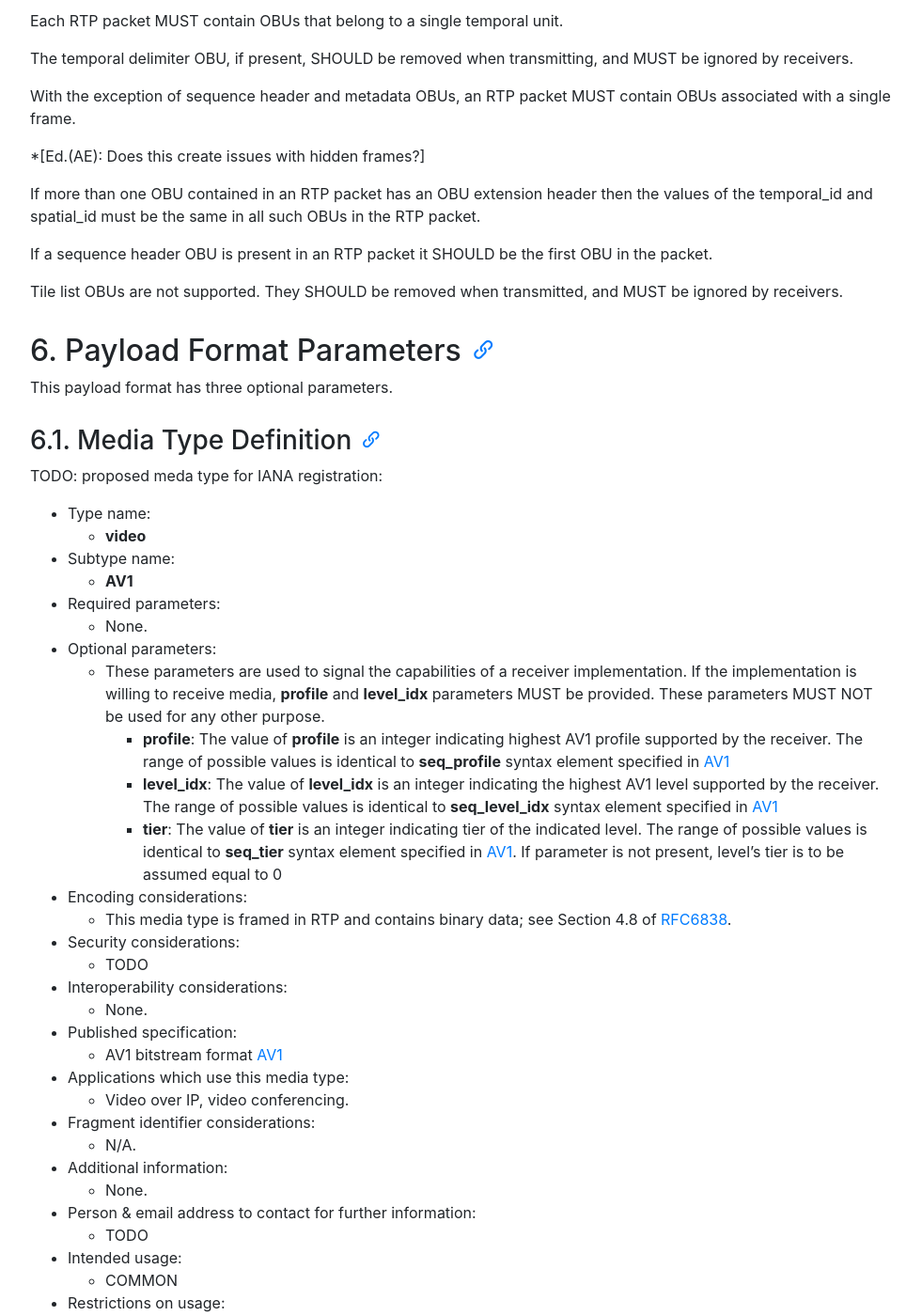
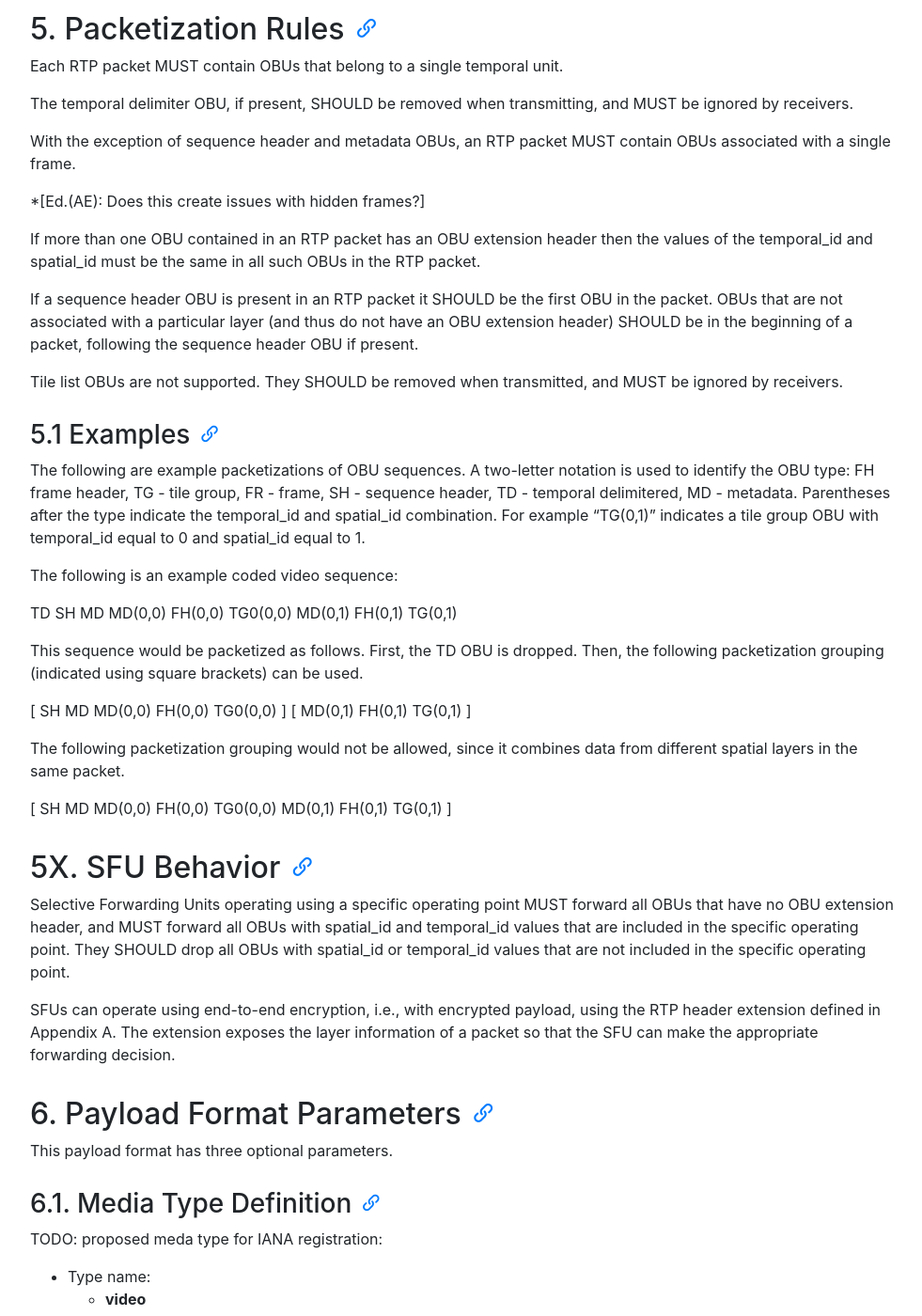
Before and after one commit to AOMediaCodec/av1-rtp-spec, a Jekyll site: the page built from index.md, in a window 1280 px wide and 1400 px high, scrolled down 5361 px. Shown: the whole window at 94% size, without its empty margins (53-1034 px from the left). Built offline with Jekyll 4.4.1, drawn with Linux system fonts in a browser that asks for light colours; nearby versions of some CDN libraries; some of the changed text lies outside the part shown.

Commit message:
Update av1-rtp-spec.md

```diff
--- a/av1-rtp-spec.md
+++ b/av1-rtp-spec.md
@@ -264,9 +264,40 @@ the values of the temporal_id and spatial_id must be the same in all such OBUs
 in the RTP packet.
 
 If a sequence header OBU is present in an RTP packet it	SHOULD be the first OBU
-in the packet.
+in the packet. OBUs that are not associated with a particular layer (and thus do not have
+an OBU extension header) SHOULD be in the beginning of a packet, following the
+sequence header OBU if present.
 
 Tile list OBUs are not supported. They SHOULD be removed when transmitted, and MUST be ignored by receivers.
+
+### 5.1 Examples
+
+The following are example packetizations of OBU sequences. A two-letter notation is used to identify the OBU type: FH frame header, TG - tile group, FR - frame, SH - sequence header, TD - temporal delimitered, MD - metadata. Parentheses after the type indicate the temporal_id and spatial_id combination. For example "TG(0,1)" indicates a tile group OBU with temporal_id equal to 0 and spatial_id equal to 1.
+
+The following is an example coded video sequence:
+
+TD SH MD MD(0,0) FH(0,0) TG0(0,0) MD(0,1) FH(0,1) TG(0,1)
+
+This sequence would be packetized as follows. First, the TD OBU is dropped. Then, the following packetization
+grouping (indicated using square brackets) can be used.
+
+\[ SH MD MD(0,0) FH(0,0) TG0(0,0) ]  \[ MD(0,1) FH(0,1) TG(0,1) ]
+
+The following packetization grouping would not be allowed, since it combines data from different spatial layers
+in the same packet.
+
+\[ SH MD MD(0,0) FH(0,0) TG0(0,0) MD(0,1) FH(0,1) TG(0,1) ]
+
+
+## 5X. SFU Behavior
+
+Selective Forwarding Units operating using a specific operating point MUST forward all OBUs that have no OBU extension
+header, and MUST forward all OBUs with spatial_id and temporal_id values that are included in the specific operating point.
+They SHOULD drop all OBUs with spatial_id or temporal_id values that are not included in the specific operating point.
+
+SFUs can operate using end-to-end encryption, i.e., with encrypted payload, using the RTP header extension defined in
+Appendix A. The extension exposes the layer information of a packet so that the SFU can make the appropriate forwarding
+decision.
 
 ## 6. Payload Format Parameters
 
```
